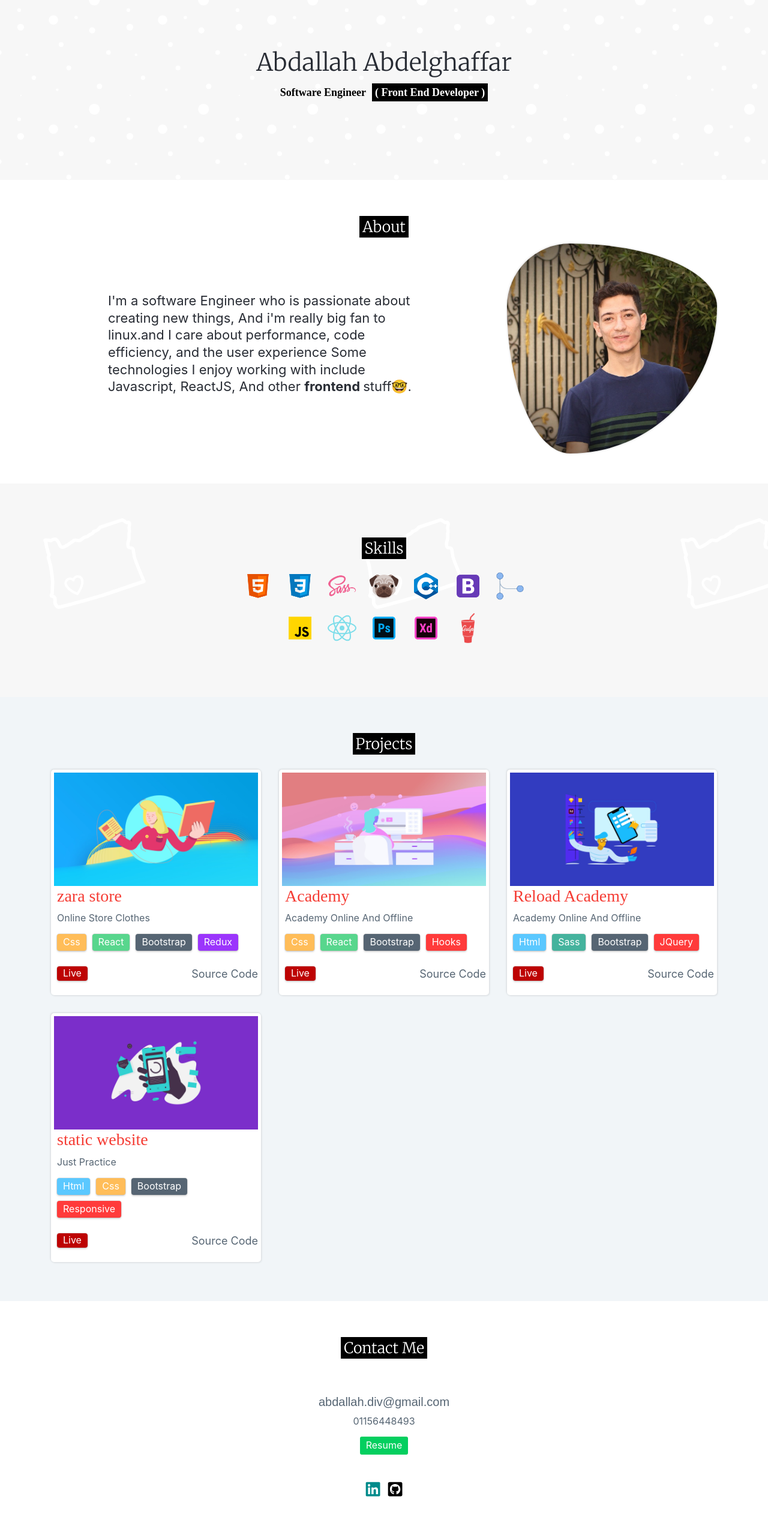
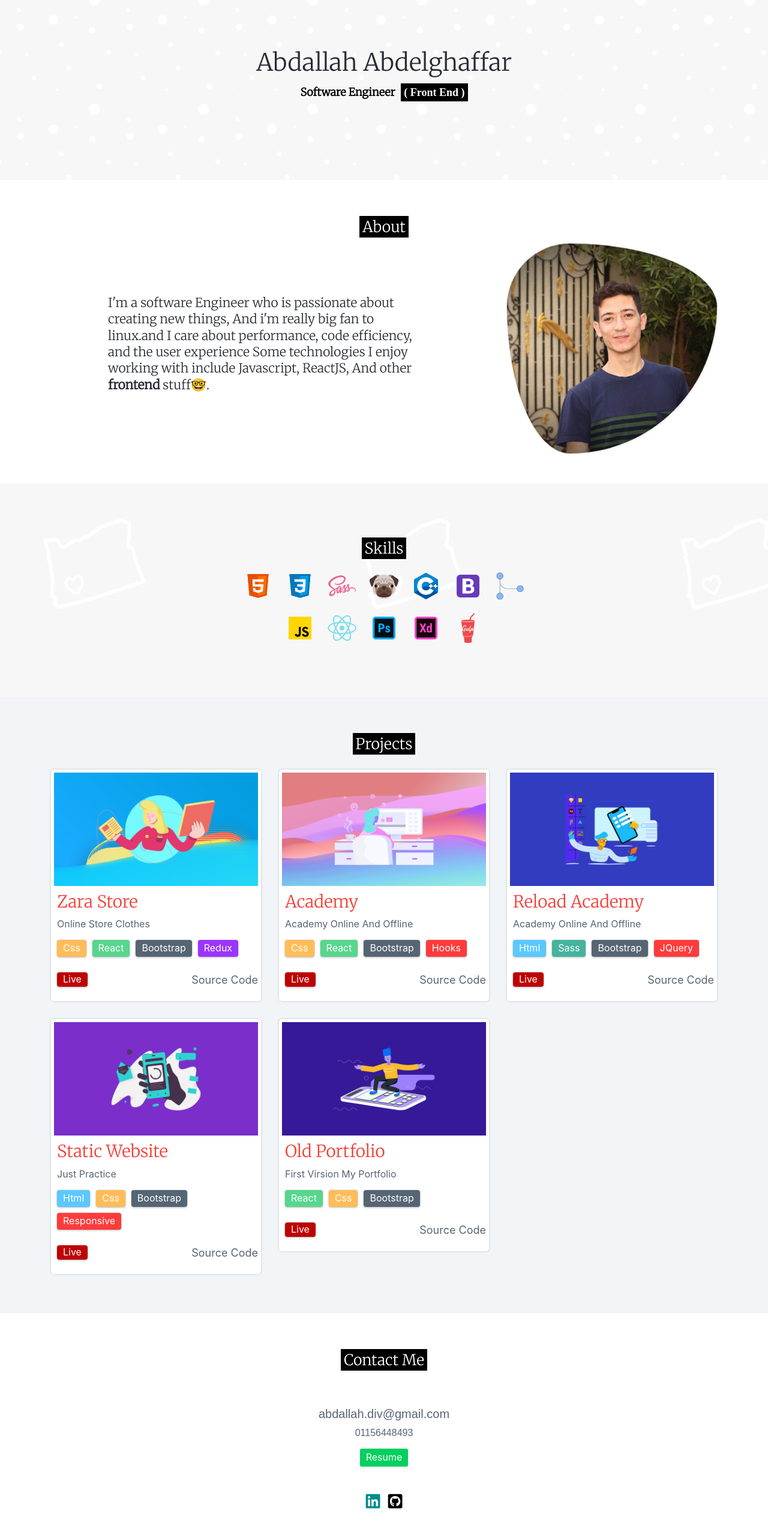
Before and after one commit to 3bdalah/Last-portfolio, a React (Create React App) app: page / in a window 1280 px wide. Shown: the top 2554 px of the page at 60% size. Built offline with nearby package versions, Linux system fonts and the light colour scheme.

Commit message:
edited my fonts family app & add new project

```diff
--- a/package.json
+++ b/package.json
@@ -13,6 +13,7 @@
     "react-dom": "^17.0.1",
     "react-icons": "^4.2.0",
     "react-scripts": "4.0.2",
+    "react-uuid": "^1.0.2",
     "web-vitals": "^1.1.0"
   },
   "scripts": {
--- a/src/App.scss
+++ b/src/App.scss
@@ -82,7 +82,7 @@ body{
     color:#282c34;
   }
   .title{
-    font-family: 'Caveat', cursive;
+    font-family: 'Merriweather', serife;
     text-transform: capitalize;
     font-weight: bold;
     font-size: 18px;
@@ -113,9 +113,9 @@ body{
   }
   .desc-content{
     text-align: left;
-    font-size: 22px;
+    font-size: 21px;
     line-height: 1.3;
-    // font-family: 'Merriweather', serif;
+    font-family: 'Merriweather', serif;
     color:#282c34;
   }
 }
@@ -159,8 +159,11 @@ body{
     padding:5px 5px 22px 5px;
     border-radius: 5px;
     .title-project{
-    font-family: 'Caveat', cursive;
+
+    font-family: 'Merriweather', serif;
+    margin-top: 10px;
     margin-left: 5px;
+    text-transform: capitalize;
 
     }
     .desc{
@@ -264,6 +267,7 @@ body{
     .mobile{
       color:#566573;
         //  color:#ff3b3b;
+        font-family:  Arial, sans-serif;
     }
     .resume{
       background-color: #04cf5f;
--- a/src/components/Hero.js
+++ b/src/components/Hero.js
@@ -6,7 +6,7 @@ const Hero = () => {
             <div className="container">
                 <header className="content text-center">
                     <h1 className="name">abdallah abdelghaffar</h1>
-                    <p className="title">software engineer<strong className="feild">( front end developer )</strong></p>
+                    <p className="title">software engineer<strong className="feild">( front end )</strong></p>
                 </header>
             </div>
         </section>
--- a/src/components/projects/ProjectItem.js
+++ b/src/components/projects/ProjectItem.js
@@ -1,4 +1,5 @@
 import React from 'react'
+import uuid from 'react-uuid'
 
 const ProjectItem = ({img,title,desc,skills,git,demo}) => {
     return (
@@ -12,7 +13,7 @@ const ProjectItem = ({img,title,desc,skills,git,demo}) => {
                <p className="desc">{desc}</p>
                {skills.map(item => {
                    return (
-                       <p className={`skill ${item}`} >{item}</p>
+                       <p key={uuid()} className={`skill ${item}`} >{item}</p>
                    )
                })}
                 <br/>
--- a/src/components/skills/Skills.js
+++ b/src/components/skills/Skills.js
@@ -4,7 +4,7 @@ import Skill from "./Skill";
 import Title from "./../Title";
 const Skills = () => {
     const [skill] = useState(skills);
-    console.log(skill);
+
     return (
         <section className="skills text-center">
 
--- a/src/data/projects.js
+++ b/src/data/projects.js
@@ -34,6 +34,15 @@ const projects = [
         desc:"just practice ",
         demo:"https://reloadacademy1.netlify.app/",
         git:"https://github.com/abdallllaa/"
+    },
+    {
+        id: 5,
+        title: "old portfolio",
+        img : "./img-public/project6.jpg",
+        skills: ['react','css','bootstrap'],
+        desc:"first virsion my portfolio ",
+        demo:"https://abdalahabdelghafar.netlify.com/",
+        git:"https://github.com/abdallllaa/"
     }
 ];
 export default projects;
```
Also changed, not shown: 1 other file (tests, documents, lock files or other folders).
